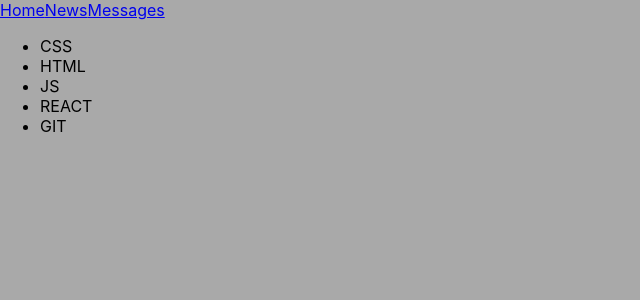
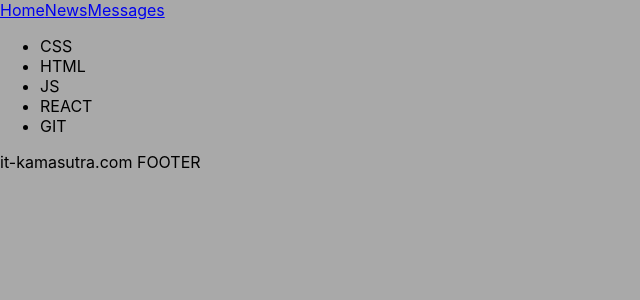
Before and after one commit to VeryStone69/samurai-way-main, a React (Create React App) app: page / in a window 1280 px wide. Shown: the top 300 px of the page, without its empty margins (0-640 px from the left). Built offline with nearby package versions, Linux system fonts and the light colour scheme.

Commit message:
sprint 1: samurai-way (lesson 8-10 )

```diff
--- a/src/App.tsx
+++ b/src/App.tsx
@@ -1,33 +1,15 @@
 import React from 'react';
 import './App.css';
+import {Technologies} from "./components/Technologies";
+import {Header} from "./components/Header";
+import {Footer} from "./components/Footer";
 
 export const App =() => {
     return (
         <div>
            <Header/>
             <Technologies/>
+            <Footer/>
         </div>
     );
 }
-
-const Header = () => {
-    return (
-        <div>
-            <a href="#">Home</a>
-            <a href="#">News</a>
-            <a href="#">Messages</a>
-        </div>
-    )
-}
-
-const Technologies = () => {
-    return (
-        <ul>
-            <li>CSS</li>
-            <li>HTML</li>
-            <li>JS</li>
-            <li>REACT</li>
-            <li>GIT</li>
-        </ul>
-    )
-}
--- /dev/null
+++ b/src/components/Footer.tsx
@@ -0,0 +1,9 @@
+import React from "react";
+
+export const Footer = () => {
+    return (
+        <div>
+            it-kamasutra.com FOOTER
+        </div>
+    )
+}
--- /dev/null
+++ b/src/components/Header.tsx
@@ -0,0 +1,11 @@
+import React from "react";
+
+export const Header = () => {
+    return (
+        <div>
+            <a href="#">Home</a>
+            <a href="#">News</a>
+            <a href="#">Messages</a>
+        </div>
+    )
+}
--- /dev/null
+++ b/src/components/Technologies.tsx
@@ -0,0 +1,13 @@
+import React from "react";
+
+export const Technologies = () => {
+    return (
+        <ul>
+            <li>CSS</li>
+            <li>HTML</li>
+            <li>JS</li>
+            <li>REACT</li>
+            <li>GIT</li>
+        </ul>
+    )
+}
```
